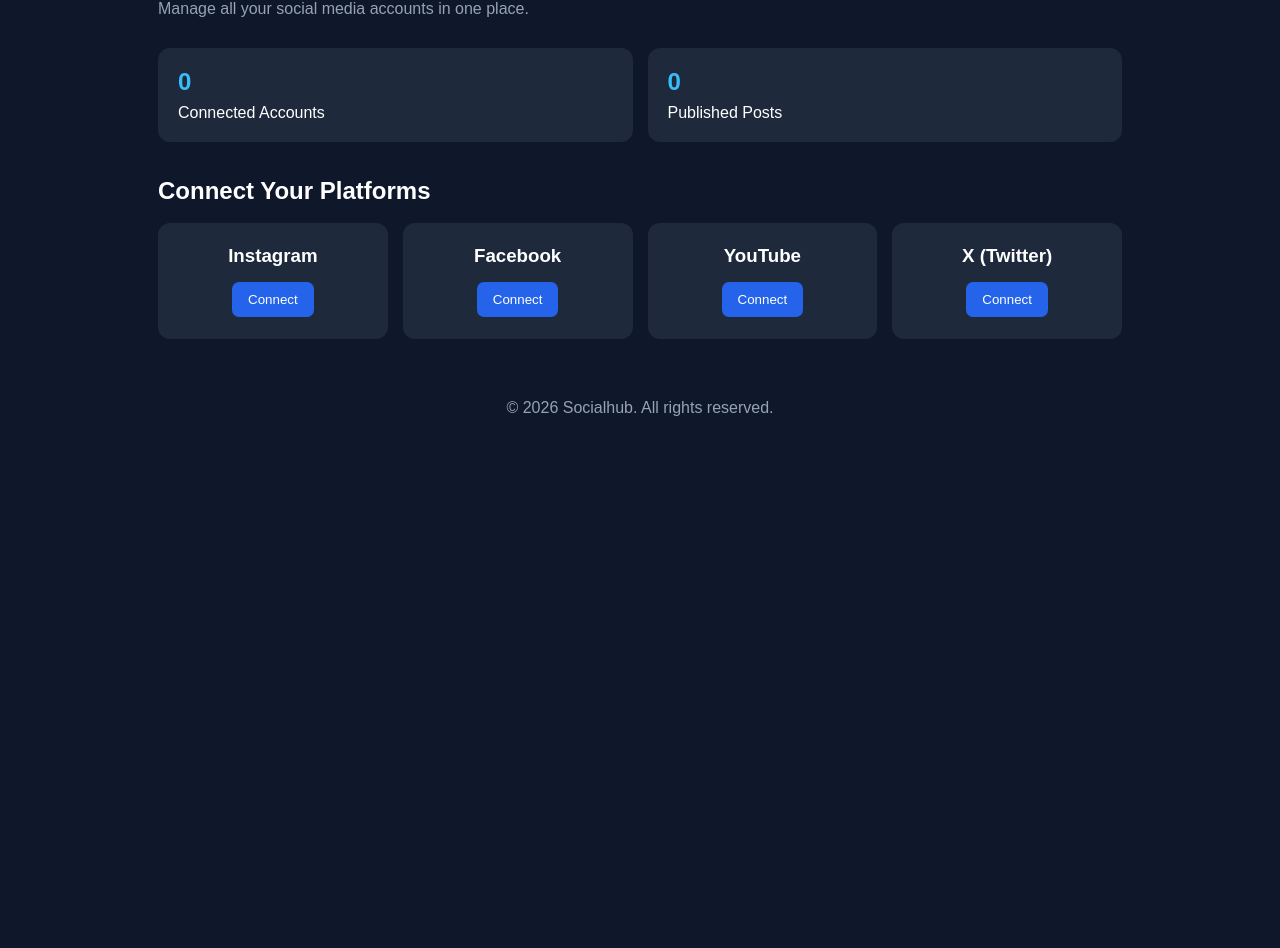
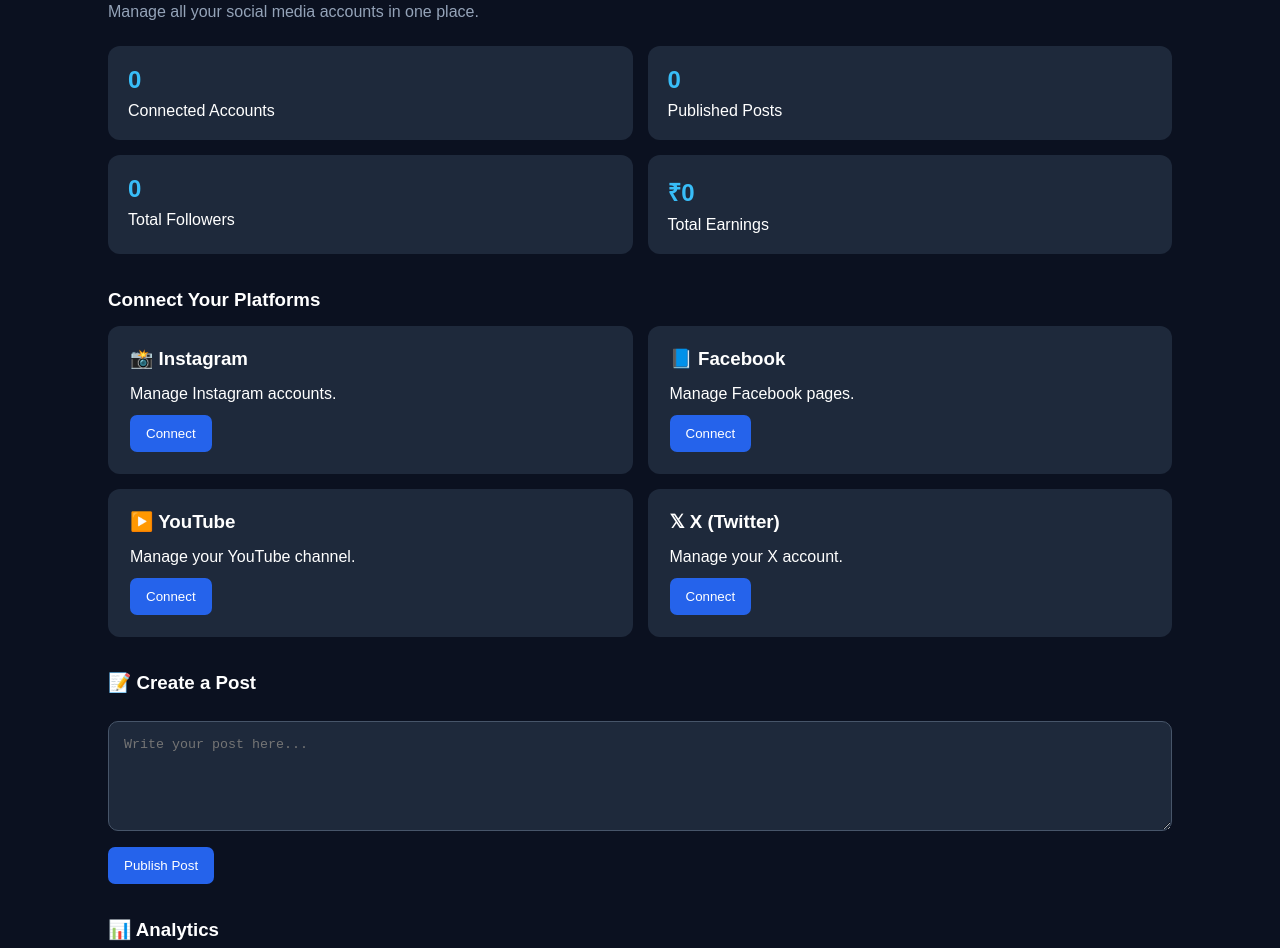
Before and after one commit to Vishupotavi1/Socialhub, a plain HTML site: page index.html in a window 1280 px wide. Shown: the part 141-1089 px from the top of the page. Before the commit the page ends 800 px from the top, so only its background shows below. Drawn offline with Linux system fonts and the light colour scheme.

Commit message:
Update Socialhub Dashboard

```diff
--- a/index.html
+++ b/index.html
@@ -3,7 +3,7 @@
 <head>
 <meta charset="UTF-8">
 <meta name="viewport" content="width=device-width, initial-scale=1.0">
-<title>Socialhub - Social Media Manager</title>
+<title>Socialhub Dashboard</title>
 
 <style>
 * {
@@ -14,13 +14,13 @@
 
 body {
   font-family: Arial, sans-serif;
-    background: #0f172a;
+  background: #0b1120;
   color: white;
 }
 
 header {
-    padding: 22px;
   background: #111827;
+  padding: 20px;
   display: flex;
   justify-content: space-between;
   align-items: center;
@@ -33,19 +33,14 @@ header {
 }
 
 .container {
+  max-width: 1100px;
+  margin: auto;
   padding: 25px 18px;
-    max-width: 1000px;
-    margin: auto;
-}
-
-h1 {
-    font-size: 28px;
-    margin-bottom: 10px;
 }
 
 .subtitle {
   color: #94a3b8;
-    margin-bottom: 30px;
+  margin: 12px 0 25px;
 }
 
 .stats {
@@ -55,44 +50,40 @@ h1 {
   margin-bottom: 35px;
 }
 
-.stat-card {
+.card {
   background: #1e293b;
   padding: 20px;
   border-radius: 12px;
 }
 
-.stat-card h2 {
+.card h2 {
   color: #38bdf8;
   margin-bottom: 8px;
 }
 
-.section-title {
-    margin-bottom: 18px;
+h3 {
+  margin-bottom: 15px;
 }
 
 .platforms {
   display: grid;
-    grid-template-columns: repeat(auto-fit, minmax(140px, 1fr));
+  grid-template-columns: repeat(2, 1fr);
   gap: 15px;
 }
 
 .platform {
   background: #1e293b;
-    padding: 22px 15px;
+  padding: 22px;
   border-radius: 12px;
-    text-align: center;
-}
-
-.platform h3 {
-    margin-bottom: 15px;
 }
 
 button {
   background: #2563eb;
   color: white;
   border: none;
-    padding: 10px 16px;
+  padding: 11px 16px;
   border-radius: 7px;
+  margin-top: 12px;
   cursor: pointer;
 }
 
@@ -100,10 +91,31 @@ button:hover {
   background: #1d4ed8;
 }
 
+.section {
+  margin-top: 35px;
+}
+
+textarea {
+  width: 100%;
+  min-height: 110px;
+  background: #1e293b;
+  color: white;
+  border: 1px solid #475569;
+  padding: 15px;
+  border-radius: 10px;
+  margin-top: 12px;
+}
+
 footer {
   text-align: center;
-    padding: 35px;
+  padding: 30px;
   color: #94a3b8;
+}
+
+@media(max-width:500px) {
+  .platforms {
+    grid-template-columns: 1fr;
+  }
 }
 </style>
 </head>
@@ -118,48 +130,91 @@ footer {
 <div class="container">
 
 <h1>Welcome to Socialhub 👋</h1>
+
 <p class="subtitle">
 Manage all your social media accounts in one place.
 </p>
 
 <div class="stats">
 
-        <div class="stat-card">
-            <h2>0</h2>
+<div class="card">
+<h2 id="accounts">0</h2>
 <p>Connected Accounts</p>
 </div>
 
-        <div class="stat-card">
+<div class="card">
 <h2>0</h2>
 <p>Published Posts</p>
 </div>
 
+<div class="card">
+<h2>0</h2>
+<p>Total Followers</p>
 </div>
 
-    <h2 class="section-title">Connect Your Platforms</h2>
+<div class="card">
+<h2>₹0</h2>
+<p>Total Earnings</p>
+</div>
+
+</div>
+
+<div class="section">
+<h3>Connect Your Platforms</h3>
 
 <div class="platforms">
 
 <div class="platform">
-            <h3>Instagram</h3>
-            <button onclick="comingSoon()">Connect</button>
+<h3>📸 Instagram</h3>
+<p>Manage Instagram accounts.</p>
+<button onclick="connect(this)">Connect</button>
 </div>
 
 <div class="platform">
-            <h3>Facebook</h3>
-            <button onclick="comingSoon()">Connect</button>
+<h3>📘 Facebook</h3>
+<p>Manage Facebook pages.</p>
+<button onclick="connect(this)">Connect</button>
 </div>
 
 <div class="platform">
-            <h3>YouTube</h3>
-            <button onclick="comingSoon()">Connect</button>
+<h3>▶️ YouTube</h3>
+<p>Manage your YouTube channel.</p>
+<button onclick="connect(this)">Connect</button>
 </div>
 
 <div class="platform">
-            <h3>X (Twitter)</h3>
-            <button onclick="comingSoon()">Connect</button>
+<h3>𝕏 X (Twitter)</h3>
+<p>Manage your X account.</p>
+<button onclick="connect(this)">Connect</button>
 </div>
 
+</div>
+</div>
+
+<div class="section">
+<h3>📝 Create a Post</h3>
+
+<textarea id="post"
+placeholder="Write your post here..."></textarea>
+
+<br>
+
+<button onclick="publish()">
+Publish Post
+</button>
+
+<p id="message"></p>
+</div>
+
+<div class="section">
+<h3>📊 Analytics</h3>
+<div class="card">
+<p>Followers: Coming Soon</p>
+<br>
+<p>Engagement: Coming Soon</p>
+<br>
+<p>Post Performance: Coming Soon</p>
+</div>
 </div>
 
 </div>
@@ -169,9 +224,27 @@ footer {
 </footer>
 
 <script>
-function comingSoon() {
-    alert("Social media integration is coming soon!");
+
+let connected = 0;
+
+function connect(button) {
+  alert("Real API integration will be added next.");
 }
+
+function publish() {
+  let post = document.getElementById("post").value;
+
+  if(post.trim() === "") {
+    alert("Please write something first!");
+    return;
+  }
+
+  document.getElementById("message").innerText =
+  "Post saved in demo mode!";
+
+  document.getElementById("post").value = "";
+}
+
 </script>
 
 </body>
```
Lines whose indentation alone changed are shown as unchanged.
